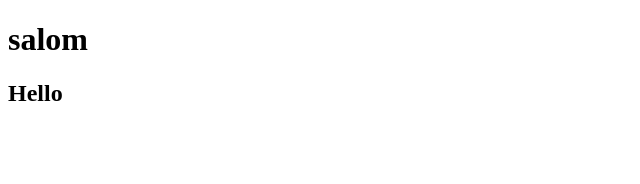
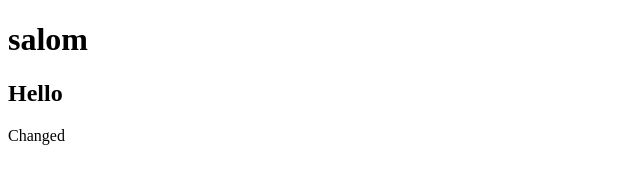
Before and after one commit to Zayniddin12/git_repo, a plain HTML site: page index.html in a window 1280 px wide. Shown: the full height of the page, 0-640 px from the left. Drawn offline with Linux system fonts and the light colour scheme.

Commit message:
asdasdas

```diff
--- a/index.html
+++ b/index.html
@@ -10,6 +10,7 @@
 <body>
     <h1>salom</h1>
     <h2>Hello</h2>
+    <p>Changed</p>
     <script src="app.js"></script>
 </body>
 
```
